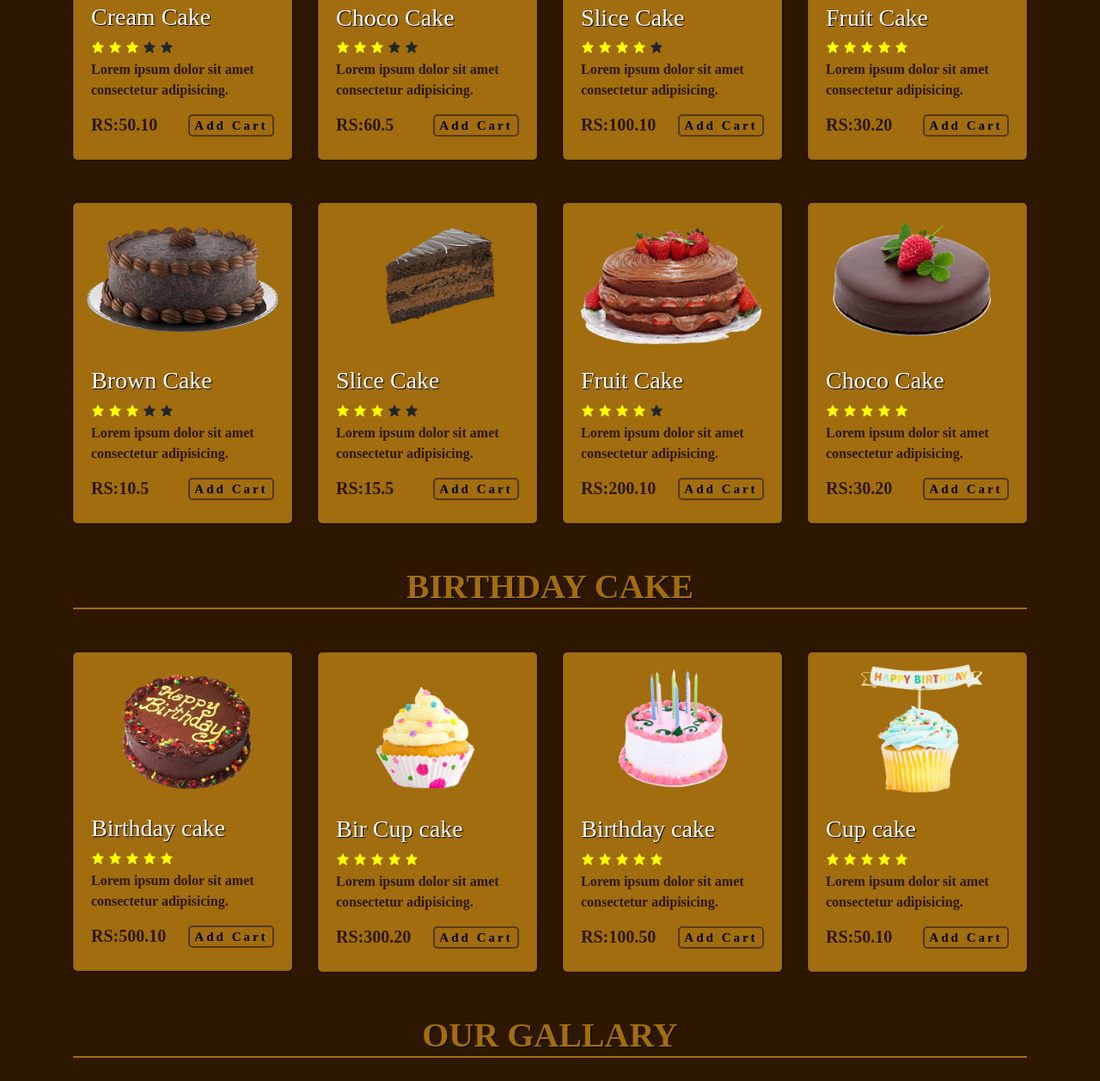
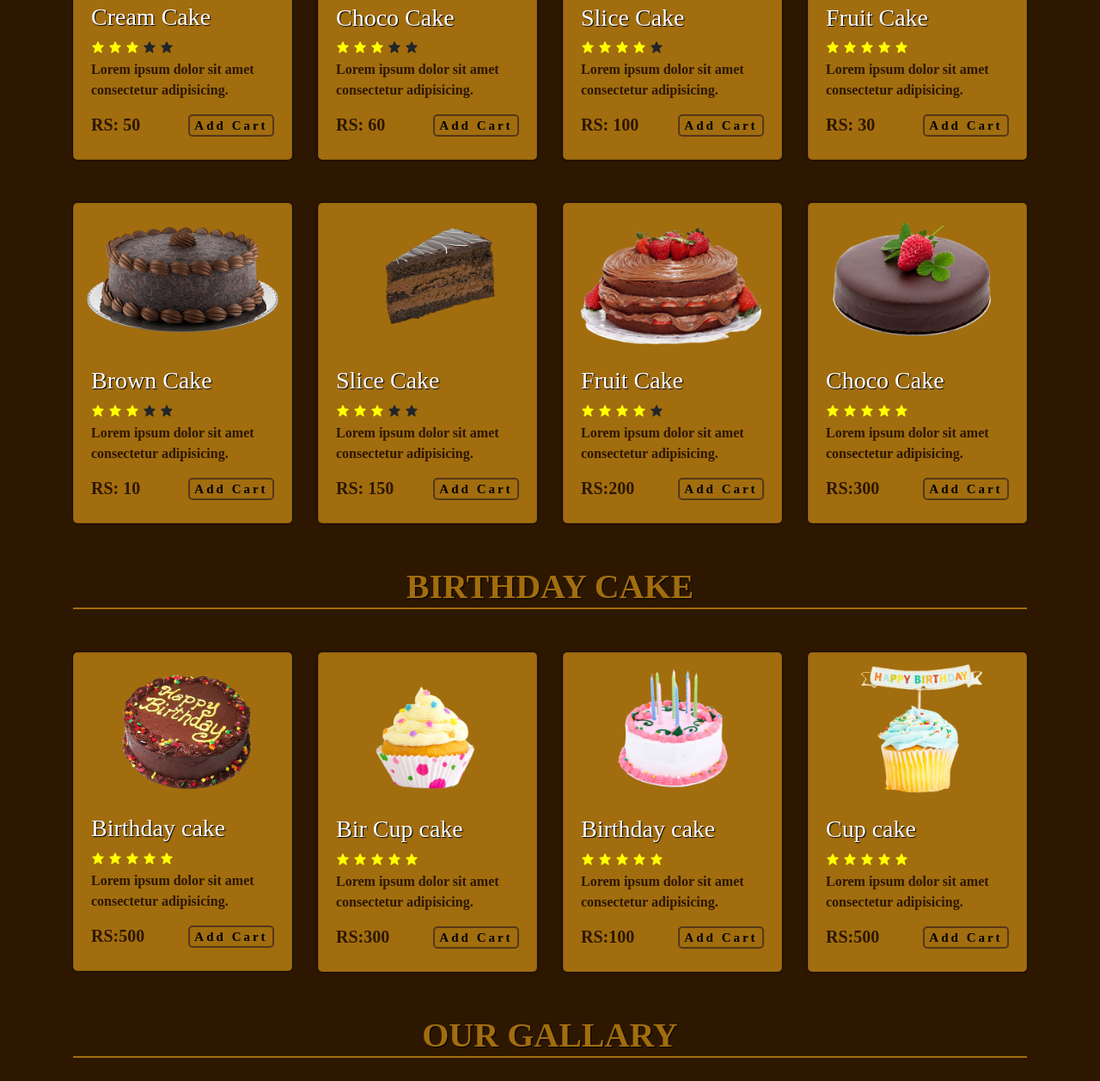
Before and after one commit to Beginnerdevelopers/Cake-Website-3, a plain HTML site: page index.html in a window 1280 px wide. Shown: the part 1959-3217 px from the top of the page at 86% size. Drawn offline with nearby package versions, Linux system fonts and the light colour scheme; a web font is replaced by a local one.

Commit message:
change the price roundabout

```diff
--- a/index.html
+++ b/index.html
@@ -158,7 +158,7 @@
                           <i class="bx bxs-star "></i>
                         </div>
                         <p>Lorem ipsum dolor sit amet consectetur adipisicing.</p>
-                        <h6>RS:50.10 <span><button>Add Cart</button></span></h6>
+                        <h6>RS: 50 <span><button>Add Cart</button></span></h6>
                     </div>
                 </div>
                </div>
@@ -180,7 +180,7 @@
                           <i class="bx bxs-star "></i>
                         </div>
                         <p>Lorem ipsum dolor sit amet consectetur adipisicing.</p>
-                        <h6>RS:60.5 <span><button>Add Cart</button></span></h6>
+                        <h6>RS: 60 <span><button>Add Cart</button></span></h6>
                     </div>
                 </div>
                </div>
@@ -202,7 +202,7 @@
                           <i class="bx bxs-star "></i>
                         </div>
                         <p>Lorem ipsum dolor sit amet consectetur adipisicing.</p>
-                        <h6>RS:100.10 <span><button>Add Cart</button></span></h6>
+                        <h6>RS: 100 <span><button>Add Cart</button></span></h6>
                     </div>
                 </div>
                </div>
@@ -224,7 +224,7 @@
                           <i class="bx bxs-star checked"></i>
                         </div>
                         <p>Lorem ipsum dolor sit amet consectetur adipisicing.</p>
-                        <h6>RS:30.20 <span><button>Add Cart</button></span></h6>
+                        <h6>RS: 30 <span><button>Add Cart</button></span></h6>
                     </div>
                 </div>
                </div>
@@ -255,7 +255,7 @@
                            <i class="bx bxs-star "></i>
                          </div>
                          <p>Lorem ipsum dolor sit amet consectetur adipisicing.</p>
-                         <h6>RS:10.5 <span><button>Add Cart</button></span></h6>
+                         <h6>RS: 10 <span><button>Add Cart</button></span></h6>
                      </div>
                  </div>
                 </div>
@@ -277,7 +277,7 @@
                            <i class="bx bxs-star "></i>
                          </div>
                          <p>Lorem ipsum dolor sit amet consectetur adipisicing.</p>
-                         <h6>RS:15.5 <span><button>Add Cart</button></span></h6>
+                         <h6>RS: 150 <span><button>Add Cart</button></span></h6>
                      </div>
                  </div>
                 </div>
@@ -299,7 +299,7 @@
                            <i class="bx bxs-star "></i>
                          </div>
                          <p>Lorem ipsum dolor sit amet consectetur adipisicing.</p>
-                         <h6>RS:200.10 <span><button>Add Cart</button></span></h6>
+                         <h6>RS:200 <span><button>Add Cart</button></span></h6>
                      </div>
                  </div>
                 </div>
@@ -321,7 +321,7 @@
                            <i class="bx bxs-star checked"></i>
                          </div>
                          <p>Lorem ipsum dolor sit amet consectetur adipisicing.</p>
-                         <h6>RS:30.20 <span><button>Add Cart</button></span></h6>
+                         <h6>RS:300 <span><button>Add Cart</button></span></h6>
                      </div>
                  </div>
                 </div>
@@ -353,7 +353,7 @@
                                 <i class="bx bxs-star checked"></i>
                             </div>
                             <p>Lorem ipsum dolor sit amet consectetur adipisicing.</p>
-                            <h6>RS:500.10 <span><button>Add Cart</button></span></h6>
+                            <h6>RS:500 <span><button>Add Cart</button></span></h6>
                         </div>
                     </div>
                 </div>
@@ -375,7 +375,7 @@
                                 <i class="bx bxs-star checked"></i>
                             </div>
                             <p>Lorem ipsum dolor sit amet consectetur adipisicing.</p>
-                            <h6>RS:300.20 <span><button>Add Cart</button></span></h6>
+                            <h6>RS:300 <span><button>Add Cart</button></span></h6>
                         </div>
                     </div>
                 </div>
@@ -397,7 +397,7 @@
                                 <i class="bx bxs-star checked"></i>
                             </div>
                             <p>Lorem ipsum dolor sit amet consectetur adipisicing.</p>
-                            <h6>RS:100.50 <span><button>Add Cart</button></span></h6>
+                            <h6>RS:100 <span><button>Add Cart</button></span></h6>
                         </div>
                     </div>
                 </div>
@@ -419,7 +419,7 @@
                                 <i class="bx bxs-star checked"></i>
                             </div>
                             <p>Lorem ipsum dolor sit amet consectetur adipisicing.</p>
-                            <h6>RS:50.10 <span><button>Add Cart</button></span></h6>
+                            <h6>RS:500 <span><button>Add Cart</button></span></h6>
                         </div>
                     </div>
                 </div>
```
